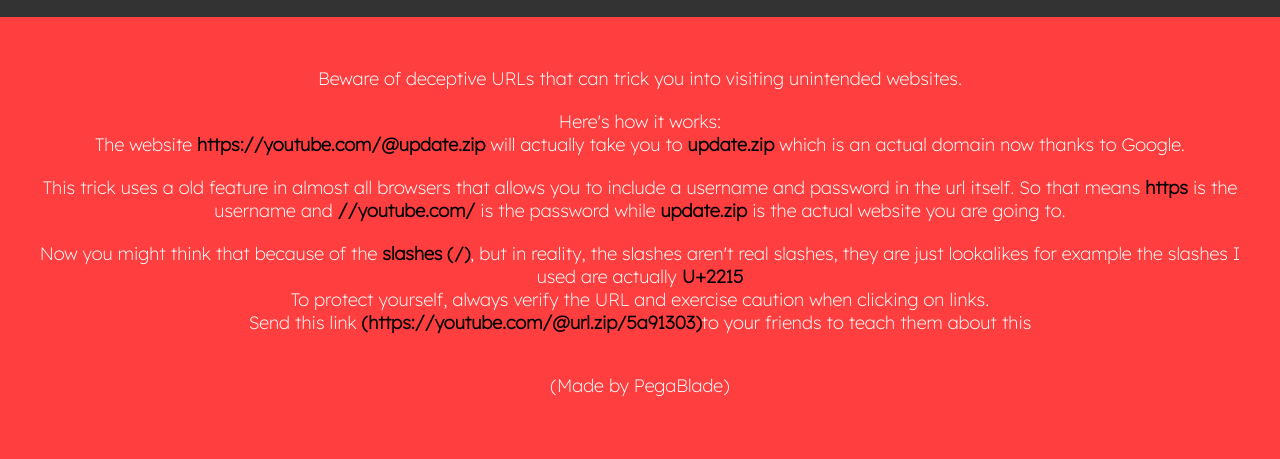
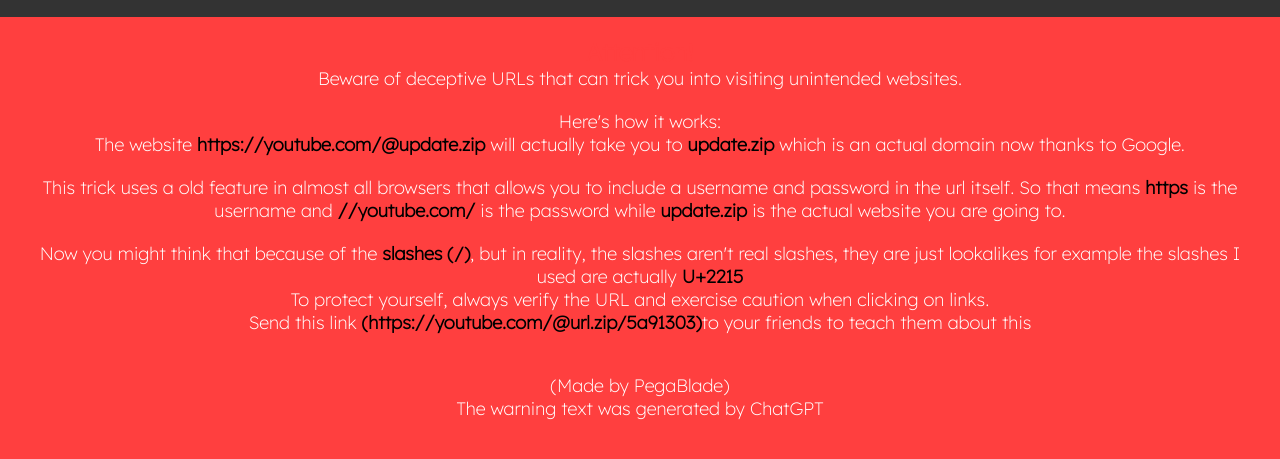
Before and after one commit to PegaBlade/dont-fall-for-this, a plain HTML site: page index.html in a window 1280 px wide. Shown: the part 53-512 px from the top of the page. Drawn offline with Linux system fonts and the light colour scheme.

Commit message:
Update index.html

```diff
--- a/index.html
+++ b/index.html
@@ -79,6 +79,7 @@
 	  <br>
 	  <br>
 	  <p>(Made by PegaBlade)</p>
+	  <p>The warning text was generated by ChatGPT</b>
   </div>
 </body>
 </html>
```
